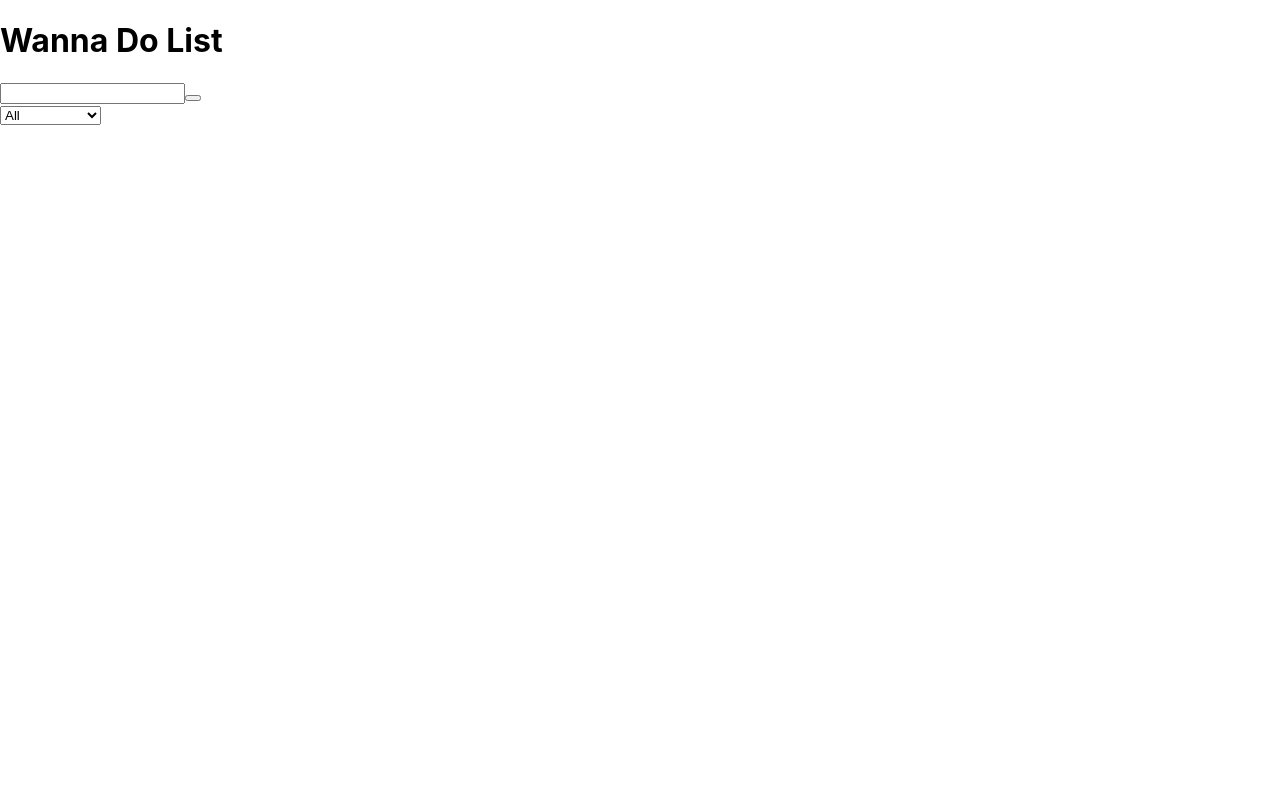
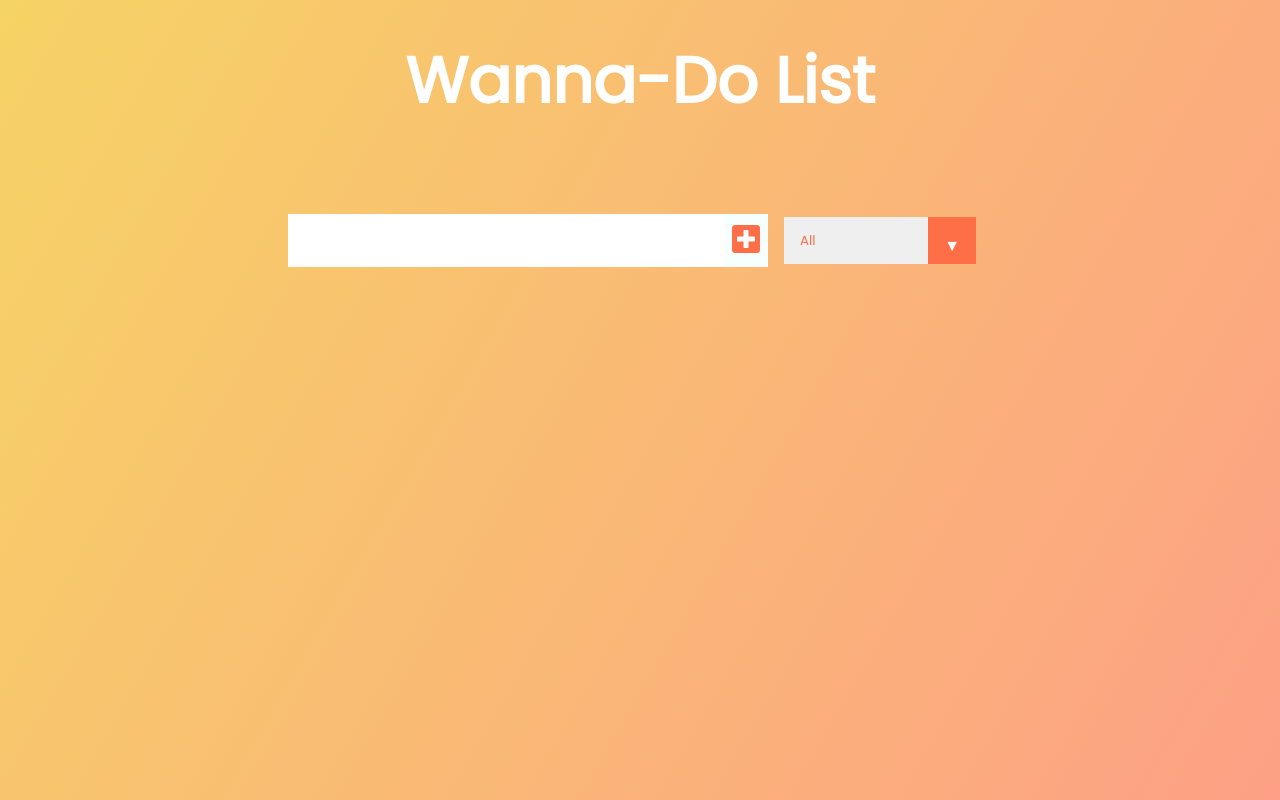
Before and after one commit to JordanBelmont/to-do-list, a React (Create React App) app: page / in a window 1280 px wide. Built offline with nearby package versions, Linux system fonts and the light colour scheme.

Commit message:
added styling to App.css

```diff
--- a/public/index.html
+++ b/public/index.html
@@ -1,13 +1,22 @@
 <!DOCTYPE html>
 <html lang="en">
+
 <head>
    <meta charset="utf-8" />
    <link rel="icon" href="%PUBLIC_URL%/favicon.ico" />
    <meta name="viewport" content="width=device-width, initial-scale=1" />
    <meta name="theme-color" content="#000000" />
-    <meta
-      name="description"
-      content="Web site created using create-react-app"
+   <meta name="description" content="Web site created using create-react-app" />
+   <link rel="apple-touch-icon" href="%PUBLIC_URL%/logo192.png" />
+   <link
+      href="https://fonts.googleapis.com/css?family=Poppins&display=swap"
+      rel="stylesheet"
+    />
+    <link
+      rel="stylesheet"
+      href="https://cdnjs.cloudflare.com/ajax/libs/font-awesome/5.12.1/css/all.min.css"
+      integrity="sha256-mmgLkCYLUQbXn0B1SRqzHar6dCnv9oZFPEC1g1cwlkk="
+      crossorigin="anonymous"
     />
     <link rel="apple-touch-icon" href="%PUBLIC_URL%/logo192.png" />
    <!--
@@ -26,6 +35,7 @@
     -->
    <title>React App</title>
 </head>
+
 <body>
    <noscript>You need to enable JavaScript to run this app.</noscript>
    <div id="root"></div>
@@ -40,4 +50,5 @@
       To create a production bundle, use `npm run build` or `yarn build`.
     -->
 </body>
+
 </html>
--- a/src/App.css
+++ b/src/App.css
@@ -1,4 +1,149 @@
+* {
+   margin: 0;
+   padding: 0;
+   box-sizing: border-box;
+}
+
+body {
+   background-image: linear-gradient(120deg, #f6d365 0%, #fda085 100%);
+   color: white;
+   font-family: "Poppins", sans-serif;
+   min-height: 100vh;
+}
+
+header {
+   font-size: 2rem;
+}
+
+header,
+form {
+   min-height: 20vh;
+   display: flex;
+   justify-content: center;
+   align-items: center;
+}
+
+form input,
+form button {
+   padding: 0.5rem;
+   font-size: 2rem;
+   border: none;
+   background: white;
+}
+
+form button {
+   color: #ff6f47;
+   background: #f7fffe;
+   cursor: pointer;
+   transition: all 0.3s ease;
+}
+
+.todo-container {
+   display: flex;
+   justify-content: center;
+   align-items: center;
+}
+
+.todo-list {
+   min-width: 30%;
+   list-style: none;
+}
+
+.todo {
+   margin: 0.5rem;
+   background: white;
+   font-size: 1.5rem;
+   color: black;
+   display: flex;
+   justify-content: space-between;
+   align-items: center;
+   transition: all 1s ease;
+}
+
+.todo-select {
+   padding: 1rem;
+}
+
+.todo li {
+   flex: 1;
+}
+
+.trash-btn, .complete-btn {
+   background: #ff6f47;
+   color: white;
+   border: none;
+   padding: 1rem;
+   cursor: pointer;
+   font-size: 1rem;
+}
+
+.complete-btn {
+   background: rgb(11, 212, 162);
+}
+
+.todo-item {
+   padding: 0rem 0.5rem;
+}
+
+.fa-trash, .fa-check {
+   pointer-events: none;
+}
+
+.fall {
+   transform: translateY(10rem) rotateZ(20deg);
+   opacity: 0;
+}
+
 .completed {
    text-decoration: line-through;
    opacity: 0.5;
 }
+
+/*CUSTOM SELECTOR */
+
+select {
+   -webkit-appearance: none;
+   -moz-appearance: none;
+   -ms-appearance: none;
+   appearance: none;
+   outline: 0;
+   box-shadow: none;
+   border: 0 !important;
+   background-image: none;
+}
+
+/* Custom Select */
+
+.select {
+   margin: 1rem;
+   position: relative;
+   overflow: hidden;
+}
+
+select {
+   color: #ff6f47;
+   font-family: "Poppins", sans-serif;
+   cursor: pointer;
+   width: 12rem;
+}
+
+/* Arrow */
+
+.select::after {
+   content: "\25BC";
+   position: absolute;
+   top: 0;
+   right: 0;
+   padding: 1rem;
+   background: #ff6f47;
+   cursor: pointer;
+   pointer-events: none;
+}
+
+/* Transition */
+
+/*
+ .select:hover::after {
+   transform: scale(1.5);
+ }
+ */
--- a/src/App.js
+++ b/src/App.js
@@ -5,6 +5,7 @@
 
 function App() {
 
+   // States
    const [inputText, setInputText] = useState("");
    const [todos, setTodos] = useState([]);
    const [status, setStatus] = useState("all");
@@ -36,28 +37,26 @@
       }
    };
 
-   // SAVE TO LOCAL STORAGE
-   // saving and pushing what we have in state
+   // Saves and pushes the data in state to local storage
    const saveLocalTodos = () => {
       localStorage.setItem('todos', JSON.stringify(todos));
    };
 
-   // CHECK LOCAL STORAGE
-   // if there's nothing - set an empty array
-   // if there's something - push it to state
+   // Checks local storage
+
    const getLocalTodos = () => {
       if (localStorage.getItem('todos') === null) {
-         localStorage.setItem('todos', JSON.stringify([]));
+         localStorage.setItem('todos', JSON.stringify([])); // if there's nothing - set an empty array
       } else {
          let todoLocal = JSON.parse(localStorage.getItem('todos'));
-         setTodos(todoLocal);
+         setTodos(todoLocal); // if there's something - push it to state
       }
    }
 
    return (
       <div className="App">
          <header>
-            <h1>Wanna Do List</h1>
+            <h1>Wanna-Do List</h1>
          </header>
          <Form
          setStatus={setStatus}
--- a/src/components/Form.js
+++ b/src/components/Form.js
@@ -1,24 +1,27 @@
 import React from 'react';
 
+// Props
 const Form = ({ inputText, setInputText, todos, setTodos, setStatus }) => {
 
+   // Gets the value of the input text as it's being typed
    const inputTextHandler = (e) => {
       setInputText(e.target.value);
    };
 
+   // Turns the submitted data into an object
    const submitTodoHandler = (e) => {
       e.preventDefault();
       setTodos([
          ...todos, {
-            id: Math.random() * 1000,
-            text: inputText,
-            completed: false,
+            id: Math.random() * 1000, // Can install package to generate unique id number instead of math
+            text: inputText, // text taken from state
+            completed: false // status set to uncompleted
          }
-         // install package to generate unique id number
       ]);
-      setInputText("");
+      setInputText(""); // resets input bar
    }
 
+   //
    const statusHandler = (e) => {
       setStatus(e.target.value);
    }
@@ -26,22 +29,22 @@
    return(
       <form>
          <input
+         type="text"
          value={inputText}
-         onChange= {inputTextHandler}
-         type="text"
          className="todo-input"
+         onChange={inputTextHandler}
          />
          <button
-         onClick={submitTodoHandler}
          type="submit"
          className="todo-button"
+         onClick={submitTodoHandler}
          >
             <i className="fas fa-plus-square"></i>
          </button>
          <div className="select">
             <select
             name="todos"
-            className="filter-todo"
+            className="todo-select"
             onChange={statusHandler}
             >
                <option value="all">All</option>
--- a/src/components/Todo.js
+++ b/src/components/Todo.js
@@ -1,5 +1,6 @@
 import React from 'react';
 
+// Props
 const Todo = ({ text, todo, todos, setTodos }) => {
 
    const deleteHandler = () => {
--- a/src/components/TodoList.js
+++ b/src/components/TodoList.js
@@ -1,7 +1,9 @@
 import React from 'react';
 import Todo from './Todo';
 
+// Props
 const TodoList = ({ todos, setTodos, filteredTodos }) => {
+
    return (
       <div className="todo-container">
          <ul className="todo-list">
```
Lines whose indentation alone changed are shown as unchanged.
